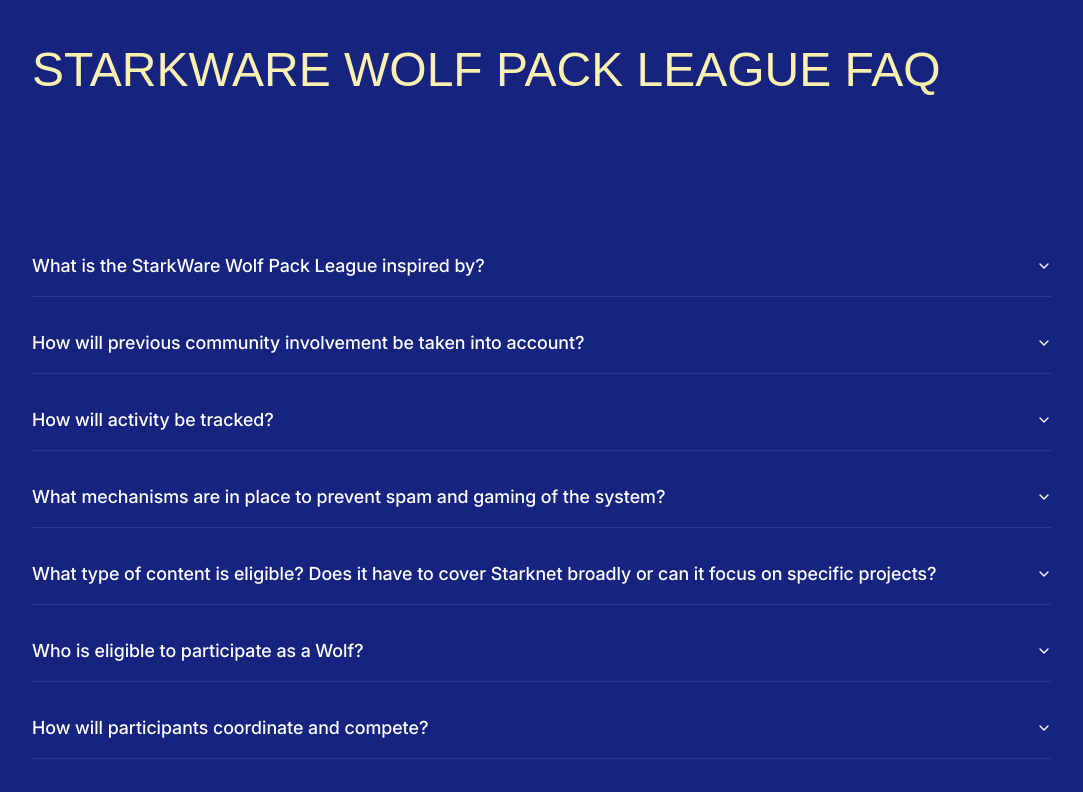
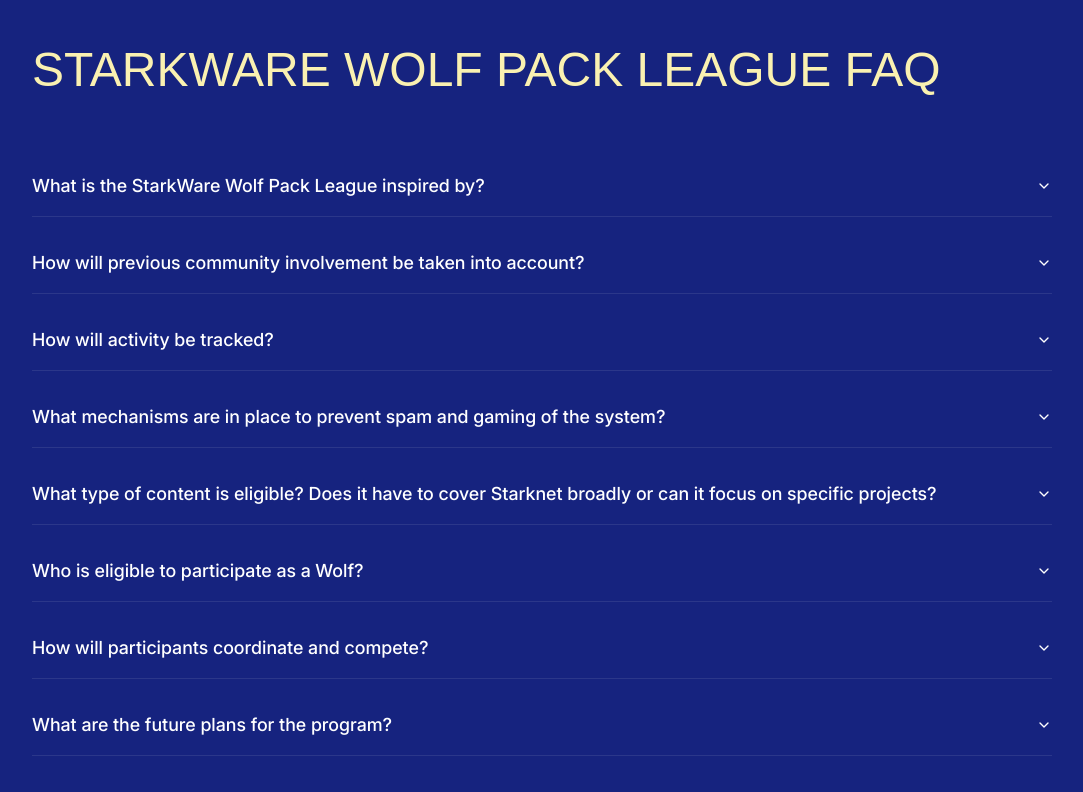
Before and after one commit to Akash-Behara/wpl, a React (Vite) app: page /learnmore in a window 1280 px wide. Shown: the part 1700-2492 px from the top of the page, without its empty margins (98-1181 px from the left). Built offline with nearby package versions, Linux system fonts and the light colour scheme; a web font is replaced by a local one.

Commit message:
spacing faq

```diff
--- a/src/components/LM_Faq.jsx
+++ b/src/components/LM_Faq.jsx
@@ -93,7 +93,7 @@
 
 const LM_Faq = () => {
   return (
-    <div className='flex flex-col jus items-start mt-0 lg:mt-20 md:min-h-[110vh] mb-20'>
+    <div className='flex flex-col items-start  md:min-h-[110vh] mb-10'>
         <div className='w-full mt-6'>
             <Accordion type="single" collapsible>
                 {faq.map((item, index) => (
```
